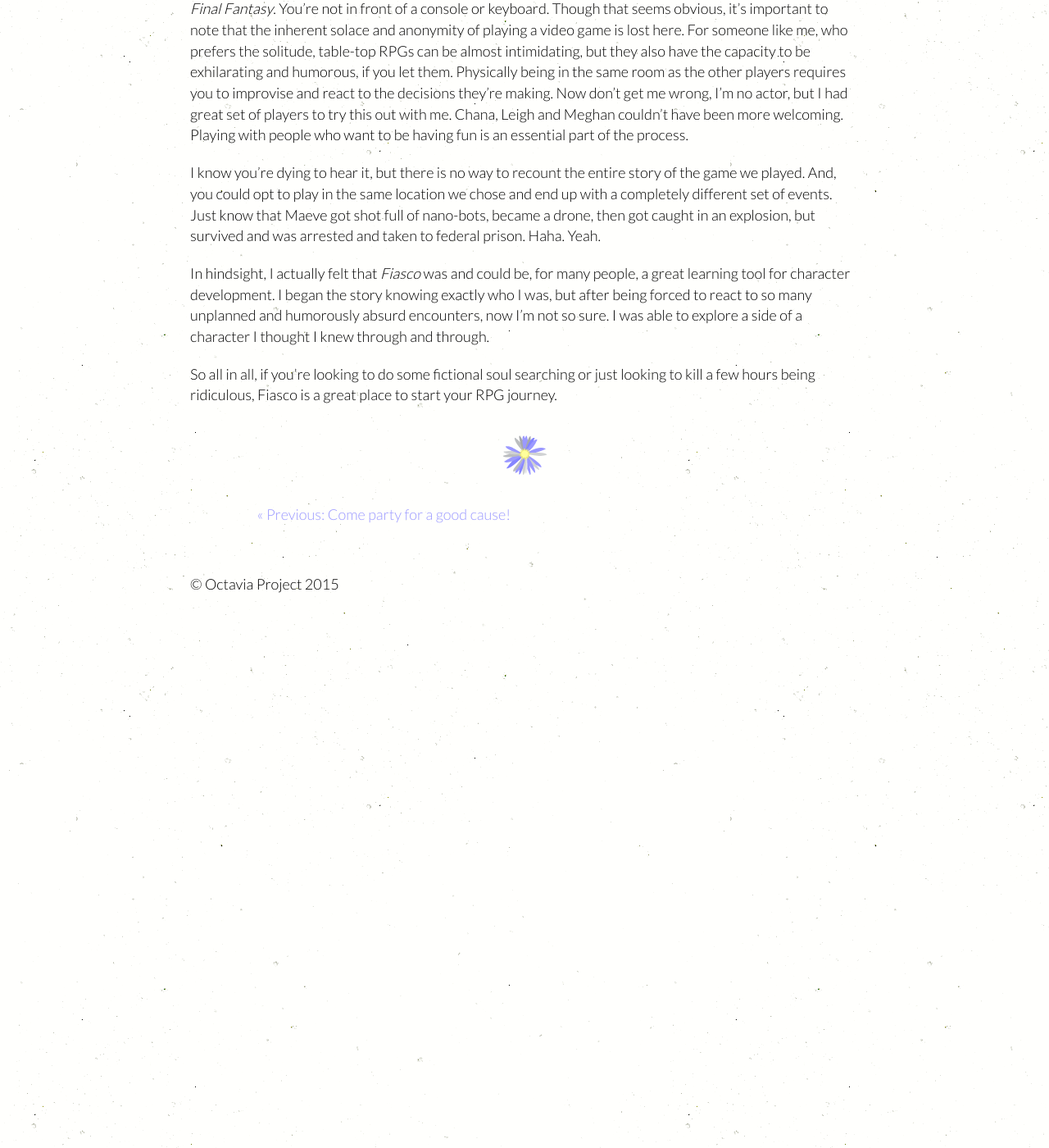
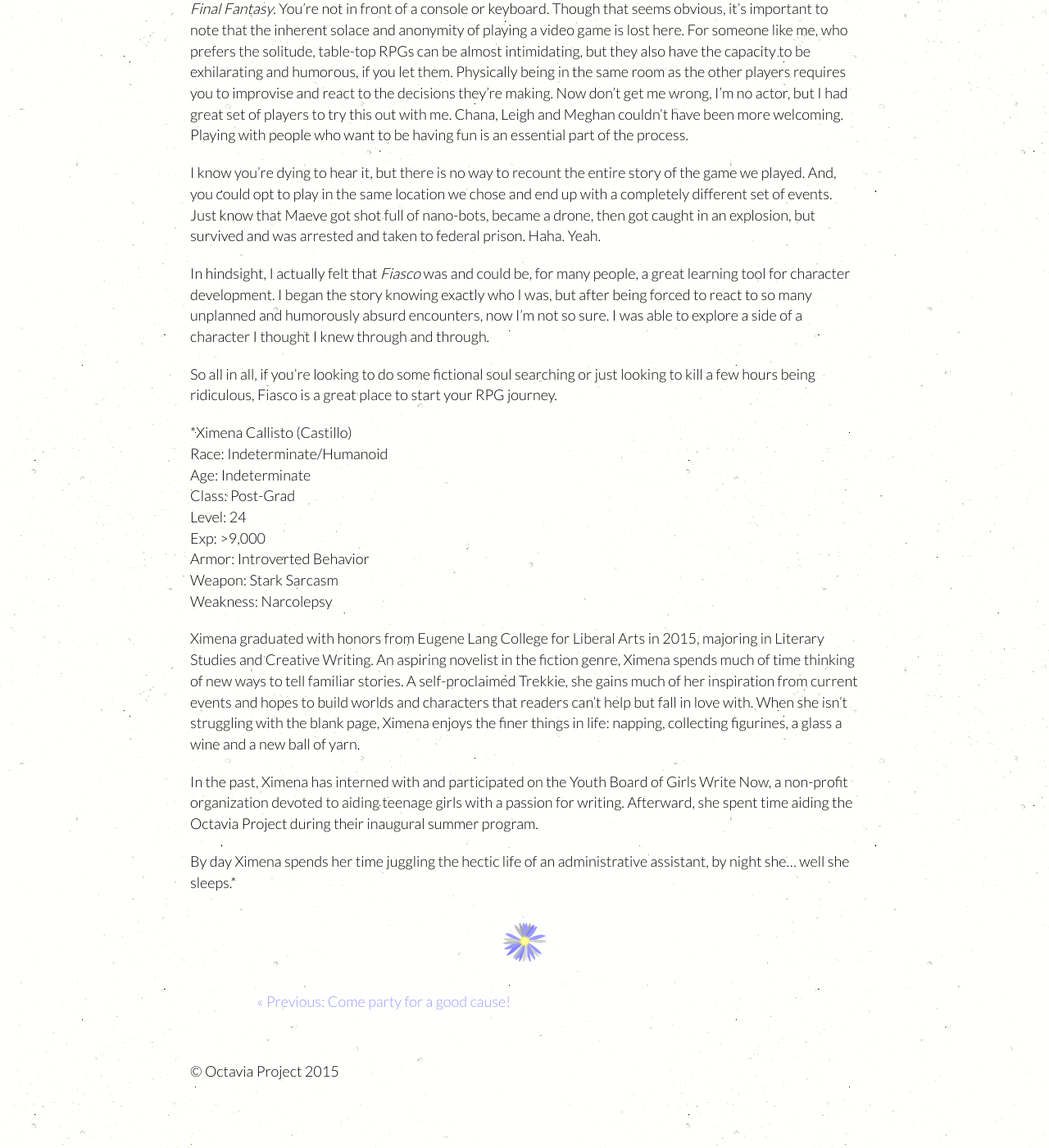
Before and after one commit to OctaviaProject/octaviaproject.github.io, a Jekyll site: the page built from _posts/2016-05-11-planning-for-the-unexpected.md, in a window 1280 px wide and 1400 px high, scrolled down 2167 px. Shown: the whole window at 82% size. Built offline with Jekyll 4.4.1, drawn with Linux system fonts in a browser that asks for light colours.

Commit message:
Added bio

```diff
--- a/_posts/2016-05-11-planning-for-the-unexpected.md
+++ b/_posts/2016-05-11-planning-for-the-unexpected.md
@@ -97,3 +97,28 @@ of a character I thought I knew through and through.
 
 So all in all, if you’re looking to do some fictional soul searching or just looking to kill a few hours
 being ridiculous, Fiasco is a great place to start your RPG journey.
+
+*Ximena Callisto (Castillo) <br>
+Race: Indeterminate/Humanoid <br>
+Age: Indeterminate <br>
+Class: Post-Grad <br>
+Level: 24 <br>
+Exp: >9,000 <br>
+Armor: Introverted Behavior <br>
+Weapon: Stark Sarcasm <br>
+Weakness: Narcolepsy <br>
+
+Ximena graduated with honors from Eugene Lang College for Liberal Arts in 2015, majoring in
+Literary Studies and Creative Writing. An aspiring novelist in the fiction genre, Ximena
+spends much of time thinking of new ways to tell familiar stories. A self-proclaimed Trekkie,
+she gains much of her inspiration from current events and hopes to build worlds and characters
+that readers can't help but fall in love with. When she isn't struggling with the blank page,
+Ximena enjoys the finer things in life: napping, collecting figurines, a glass a wine and a
+new ball of yarn.
+
+In the past, Ximena has interned with and participated on the Youth Board of Girls Write Now,
+a non-profit organization devoted to aiding teenage girls with a passion for writing.
+Afterward, she spent time aiding the Octavia Project during their inaugural summer program.
+
+By day Ximena spends her time juggling the hectic life of an administrative assistant, by
+night she... well she sleeps.*
```
